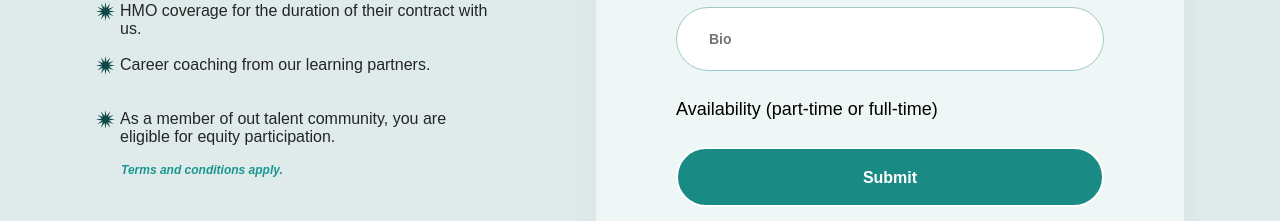
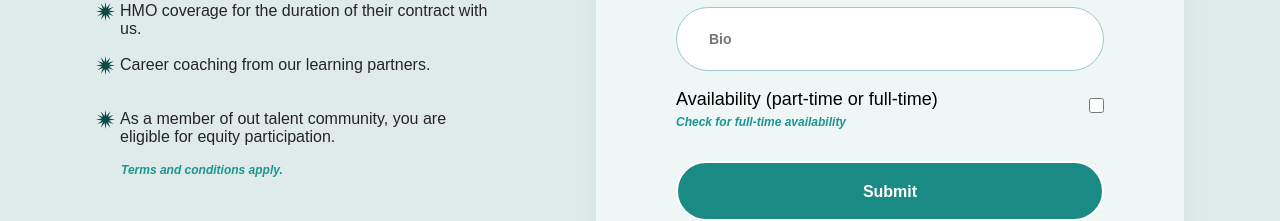
Before and after one commit to danielndubuisi/talentpoel, a React (Create React App) app: page /register in a window 1280 px wide. Both pictures are taken after typing "Sample", "Sample", "name@example.com", "Sample" into the empty fields and a click on the button "Continue". Shown: the part 667-888 px from the top of the page. Built offline with nearby package versions, Linux system fonts and the light colour scheme; no server answers; a web font is replaced by a local one.

Commit message:
checkbox fix

```diff
--- a/src/components/RegisterSection.css
+++ b/src/components/RegisterSection.css
@@ -241,3 +241,26 @@ select:focus {
 .form-two button {
   width: 100%;
 }
+
+.available {
+  display: flex;
+  align-items: center;
+  justify-content: space-between;
+  width: 100%;
+  margin: 0 auto;
+  margin-bottom: 20px;
+}
+
+.available input {
+  width: 15px;
+  height: 15px;
+  padding: 2px;
+  margin-left: -200px;
+}
+
+.check-text {
+  font-style: italic;
+  font-size: 12px;
+  font-weight: 600;
+  color: #1b9690;
+}
--- a/src/components/RegisterSection.js
+++ b/src/components/RegisterSection.js
@@ -19,7 +19,7 @@ const RegisterSection = ({ imgSrc }) => {
     const formElementOne = document.querySelector(".form-one");
     const formData = new FormData(formElementOne);
     axios.post(
-      "https://script.google.com/macros/s/AKfycbxHhzAGKiVL2TACHnTHsVWwmc2_dzonwGnQynMSxpK_904kbGQisS323GGVNto_bJEaVQ/exec",
+      "https://script.google.com/macros/s/AKfycbx7CkCHWJowERYNOqcVpMR95s2EgTOQ27gvuFt5ARSevGAWwE5Jlv1_pyGiyMkRUUxDEA/exec",
       formData
     );
   };
@@ -29,7 +29,7 @@ const RegisterSection = ({ imgSrc }) => {
     const formElementTwo = document.querySelector(".form-two");
     const formData = new FormData(formElementTwo);
     axios.post(
-      "https://script.google.com/macros/s/AKfycbxHhzAGKiVL2TACHnTHsVWwmc2_dzonwGnQynMSxpK_904kbGQisS323GGVNto_bJEaVQ/exec",
+      "https://script.google.com/macros/s/AKfycbx7CkCHWJowERYNOqcVpMR95s2EgTOQ27gvuFt5ARSevGAWwE5Jlv1_pyGiyMkRUUxDEA/exec",
       formData
     );
 
@@ -162,7 +162,19 @@ const RegisterSection = ({ imgSrc }) => {
                       placeholder="Bio"
                       required
                     />
-                    <small>Availability (part-time or full-time)</small>
+                    <div className="available">
+                      <div className="check-left">
+                        <small>Availability (part-time or full-time)</small>
+                        <p className="check-text">
+                          Check for full-time availability
+                        </p>
+                      </div>
+                      <input
+                        type="checkbox"
+                        name="Availability"
+                        id="availability"
+                      />
+                    </div>
                     <Button
                       type="submit"
                       buttonColor="green"
```
